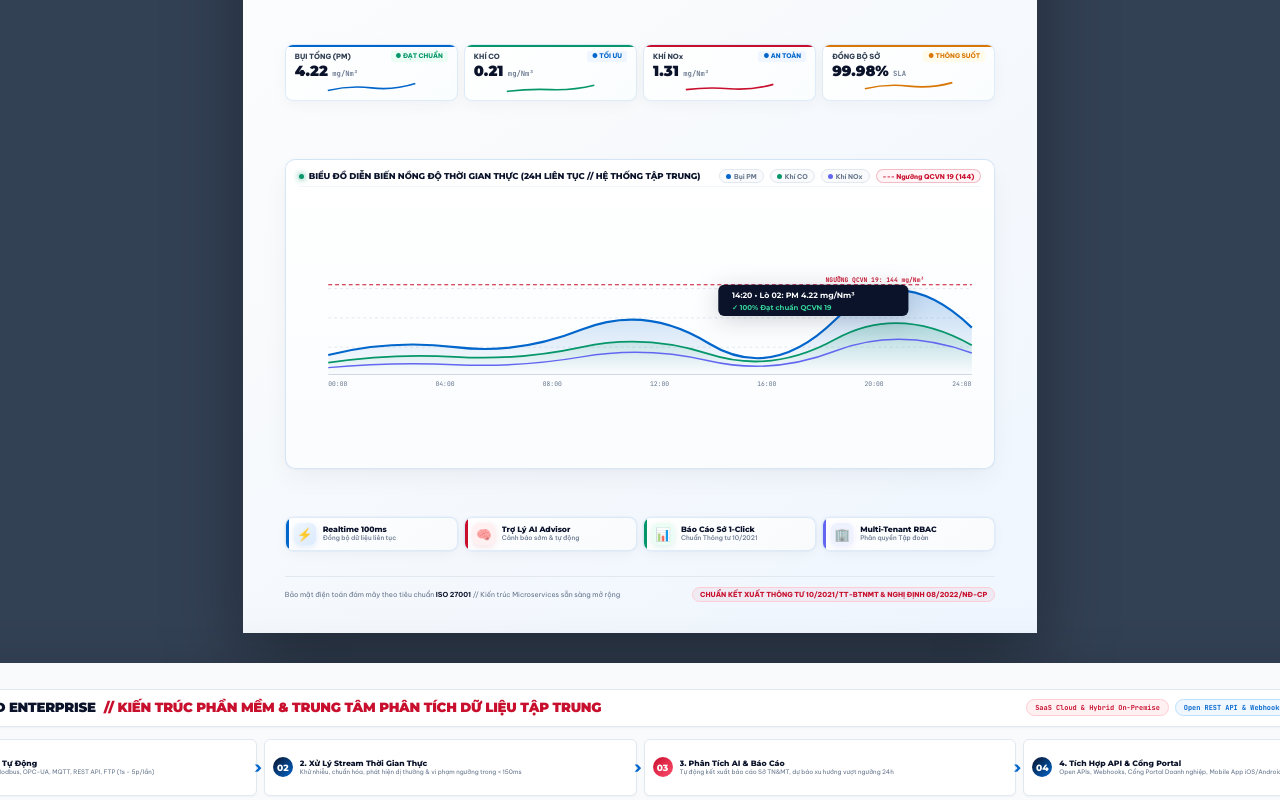
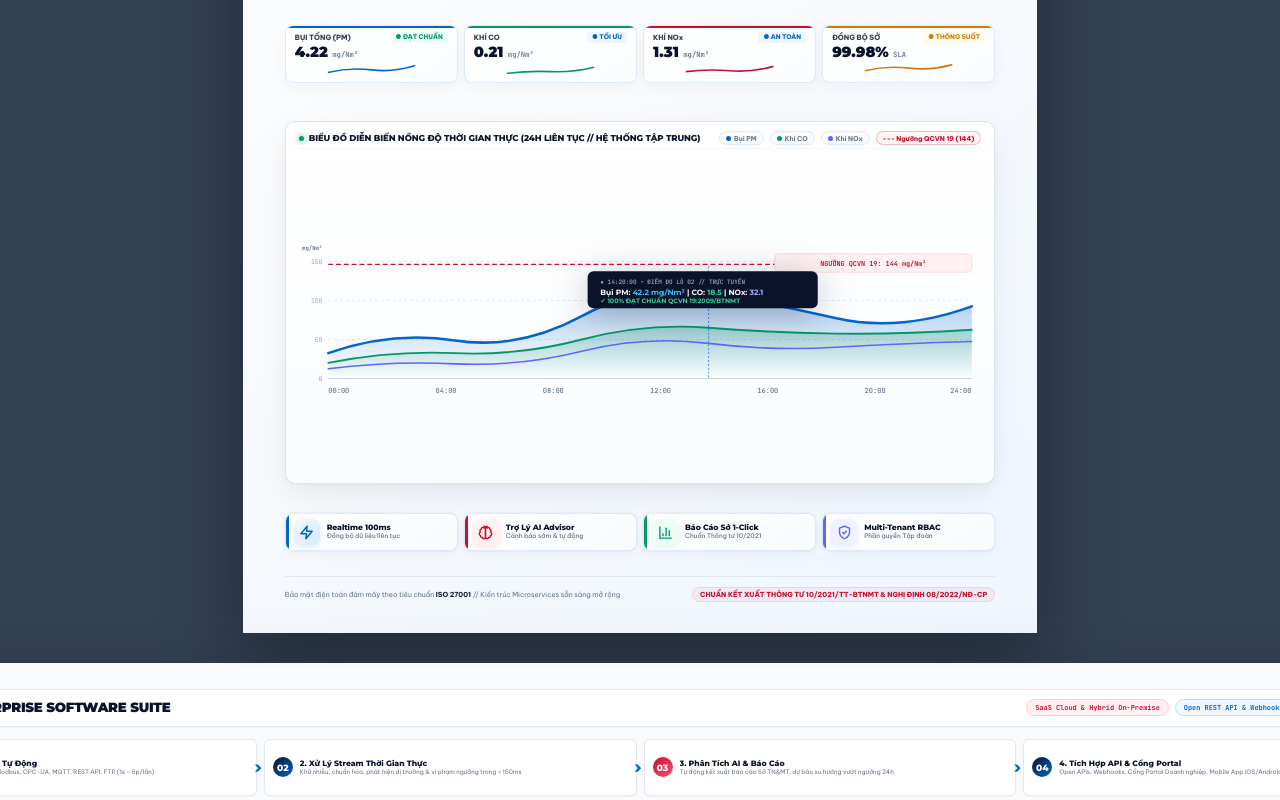
Before and after one commit to huudangdev/5s-brochure, a website: page templates/bi-fold.html in a window 1280 px wide. Shown: the part 520-1320 px from the top of the page. Drawn offline with Linux system fonts and the light colour scheme.

Commit message:
feat: replace default emojis with Lucide SVG icons, expand 24h chart with Y-axis scale, remove redundant spread title text

```diff
--- a/templates/bi-fold.html
+++ b/templates/bi-fold.html
@@ -478,8 +478,8 @@
       display: flex;
       flex-direction: column;
       justify-content: space-between;
-      box-shadow: 0 10px 28px -4px rgba(11, 19, 43, 0.06), 0 1px 3px rgba(11, 19, 43, 0.03);
-      height: 82mm;
+      box-shadow: 0 12px 32px -4px rgba(11, 19, 43, 0.08), 0 2px 6px rgba(11, 19, 43, 0.03);
+      height: 96mm;
       flex: none;
       position: relative;
     }
@@ -533,7 +533,7 @@
     }
     .seamless-svg-chart {
       width: 100%;
-      height: 68mm;
+      height: 82mm;
       overflow: visible;
     }
 
@@ -572,17 +572,15 @@
     .seamless-feat-pill:nth-child(4)::before { background: #6366F1; }
 
     .feat-icon-badge {
-      width: 22px;
-      height: 22px;
-      border-radius: 6px;
+      width: 26px;
+      height: 26px;
+      border-radius: 7px;
       background: linear-gradient(135deg, #EFF6FF, #DBEAFE);
       color: var(--5s-blue);
       display: flex;
       align-items: center;
       justify-content: center;
-      font-size: 9.5pt;
       flex-shrink: 0;
-      font-weight: 800;
       box-shadow: 0 2px 6px rgba(0, 102, 204, 0.12);
     }
     .seamless-feat-pill:nth-child(2) .feat-icon-badge {
@@ -1509,57 +1507,78 @@
             </div>
           </div>
 
-          <svg class="seamless-svg-chart" viewBox="0 0 700 130">
+          <svg class="seamless-svg-chart" viewBox="0 0 700 170">
             <defs>
               <linearGradient id="chartGradPM" x1="0" y1="0" x2="0" y2="1">
-                <stop offset="0%" stop-color="#0066CC" stop-opacity="0.25" />
+                <stop offset="0%" stop-color="#0066CC" stop-opacity="0.35" />
+                <stop offset="60%" stop-color="#0066CC" stop-opacity="0.12" />
                 <stop offset="100%" stop-color="#0066CC" stop-opacity="0.0" />
               </linearGradient>
               <linearGradient id="chartGradCO" x1="0" y1="0" x2="0" y2="1">
-                <stop offset="0%" stop-color="#059669" stop-opacity="0.2" />
+                <stop offset="0%" stop-color="#059669" stop-opacity="0.25" />
                 <stop offset="100%" stop-color="#059669" stop-opacity="0.0" />
               </linearGradient>
             </defs>
 
+            <!-- Y-Axis Scale Values & Units -->
+            <text x="24" y="12" fill="#64748B" font-size="5.8" font-family="JetBrains Mono" font-weight="bold" text-anchor="end">mg/Nm³</text>
+            <text x="24" y="27" fill="#94A3B8" font-size="6.5" font-family="JetBrains Mono" text-anchor="end">150</text>
+            <text x="24" y="67" fill="#94A3B8" font-size="6.5" font-family="JetBrains Mono" text-anchor="end">100</text>
+            <text x="24" y="107" fill="#94A3B8" font-size="6.5" font-family="JetBrains Mono" text-anchor="end">50</text>
+            <text x="24" y="147" fill="#94A3B8" font-size="6.5" font-family="JetBrains Mono" text-anchor="end">0</text>
+
             <!-- Background Grid Lines -->
-            <line x1="30" y1="20" x2="690" y2="20" stroke="#E2E8F0" stroke-dasharray="3,3" />
-            <line x1="30" y1="50" x2="690" y2="50" stroke="#E2E8F0" stroke-dasharray="3,3" />
-            <line x1="30" y1="80" x2="690" y2="80" stroke="#E2E8F0" stroke-dasharray="3,3" />
-            <line x1="30" y1="108" x2="690" y2="108" stroke="#CBD5E1" />
-
-            <!-- Red Dashed QCVN 19 Limit Line -->
-            <line x1="30" y1="16" x2="690" y2="16" stroke="#C8102E" stroke-width="1.2" stroke-dasharray="4,3" />
-            <text x="540" y="13" fill="#C8102E" font-size="6.5" font-family="JetBrains Mono" font-weight="bold">NGƯỠNG QCVN 19: 144 mg/Nm³</text>
+            <line x1="30" y1="24" x2="690" y2="24" stroke="#E2E8F0" stroke-dasharray="3,3" />
+            <line x1="30" y1="64" x2="690" y2="64" stroke="#E2E8F0" stroke-dasharray="3,3" />
+            <line x1="30" y1="104" x2="690" y2="104" stroke="#E2E8F0" stroke-dasharray="3,3" />
+            <line x1="30" y1="144" x2="690" y2="144" stroke="#CBD5E1" stroke-width="1.2" />
+
+            <!-- Red Dashed QCVN 19 Limit Line & Badge -->
+            <line x1="30" y1="27" x2="690" y2="27" stroke="#C8102E" stroke-width="1.4" stroke-dasharray="5,3" />
+            <rect x="488" y="16" width="202" height="19" rx="4" fill="#FFF1F2" stroke="#FECDD3" stroke-width="0.8" />
+            <text x="589" y="29" fill="#C8102E" font-size="7" font-family="JetBrains Mono" font-weight="bold" text-anchor="middle">NGƯỠNG QCVN 19: 144 mg/Nm³</text>
 
             <!-- PM Area & Curve (Blue) -->
-            <path d="M 30 88 Q 95 72 160 80 T 290 62 T 420 76 T 550 52 T 690 60 L 690 108 L 30 108 Z" fill="url(#chartGradPM)" />
-            <path d="M 30 88 Q 95 72 160 80 T 290 62 T 420 76 T 550 52 T 690 60" fill="none" stroke="#0066CC" stroke-width="2.2" />
+            <path d="M 30 118 Q 95 95 160 105 T 290 80 T 420 56 T 550 82 T 690 70 L 690 144 L 30 144 Z" fill="url(#chartGradPM)" />
+            <path d="M 30 118 Q 95 95 160 105 T 290 80 T 420 56 T 550 82 T 690 70" fill="none" stroke="#0066CC" stroke-width="2.6" stroke-linecap="round" />
 
             <!-- CO Area & Curve (Emerald) -->
-            <path d="M 30 96 Q 95 86 160 90 T 290 80 T 420 87 T 550 72 T 690 78 L 690 108 L 30 108 Z" fill="url(#chartGradCO)" />
-            <path d="M 30 96 Q 95 86 160 90 T 290 80 T 420 87 T 550 72 T 690 78" fill="none" stroke="#059669" stroke-width="1.8" />
+            <path d="M 30 128 Q 95 115 160 118 T 290 104 T 420 92 T 550 98 T 690 94 L 690 144 L 30 144 Z" fill="url(#chartGradCO)" />
+            <path d="M 30 128 Q 95 115 160 118 T 290 104 T 420 92 T 550 98 T 690 94" fill="none" stroke="#059669" stroke-width="1.9" stroke-linecap="round" />
 
             <!-- NOx Curve (Violet) -->
-            <path d="M 30 101 Q 95 95 160 98 T 290 90 T 420 94 T 550 84 T 690 86" fill="none" stroke="#6366F1" stroke-width="1.5" />
-            <rect x="430" y="16" width="195" height="32" rx="6" fill="#0B132B" filter="drop-shadow(0 4px 12px rgba(11,19,43,0.18))" />
-            <text x="444" y="30" fill="#FFFFFF" font-size="8" font-family="Montserrat" font-weight="bold">14:20 • Lò 02: PM 4.22 mg/Nm³</text>
-            <text x="444" y="42" fill="#34D399" font-size="7.2" font-family="Montserrat" font-weight="bold">✓ 100% Đạt chuẩn QCVN 19</text>
+            <path d="M 30 134 Q 95 126 160 129 T 290 116 T 420 108 T 550 112 T 690 106" fill="none" stroke="#6366F1" stroke-width="1.6" stroke-linecap="round" />
+
+            <!-- Active Telemetry Marker & Inspection Tooltip at 14:20 -->
+            <line x1="420" y1="29" x2="420" y2="144" stroke="#0066CC" stroke-width="1.2" stroke-dasharray="2,2" opacity="0.6" />
+            <circle cx="420" cy="56" r="8" fill="#0066CC" opacity="0.18" />
+            <circle cx="420" cy="56" r="4.5" fill="#0066CC" opacity="0.35" />
+            <circle cx="420" cy="56" r="2.8" fill="#FFFFFF" stroke="#0066CC" stroke-width="2" />
+
+            <rect x="296" y="34" width="236" height="38" rx="6" fill="#0B132B" filter="drop-shadow(0 6px 18px rgba(11,19,43,0.25))" />
+            <text x="309" y="47" fill="#94A3B8" font-size="6.2" font-family="JetBrains Mono" font-weight="600">● 14:20:00 • ĐIỂM ĐO LÒ 02 // TRỰC TUYẾN</text>
+            <text x="309" y="58.5" fill="#FFFFFF" font-size="7.8" font-family="Montserrat" font-weight="bold">Bụi PM: <tspan fill="#38BDF8">42.2 mg/Nm³</tspan> | CO: <tspan fill="#34D399">18.5</tspan> | NOx: <tspan fill="#A5B4FC">32.1</tspan></text>
+            <text x="309" y="67" fill="#34D399" font-size="6.5" font-family="Montserrat" font-weight="bold">✓ 100% ĐẠT CHUẨN QCVN 19:2009/BTNMT</text>
 
             <!-- Time-axis Labels -->
-            <text x="30" y="120" fill="#64748B" font-size="6.5" font-family="JetBrains Mono">00:00</text>
-            <text x="140" y="120" fill="#64748B" font-size="6.5" font-family="JetBrains Mono">04:00</text>
-            <text x="250" y="120" fill="#64748B" font-size="6.5" font-family="JetBrains Mono">08:00</text>
-            <text x="360" y="120" fill="#64748B" font-size="6.5" font-family="JetBrains Mono">12:00</text>
-            <text x="470" y="120" fill="#64748B" font-size="6.5" font-family="JetBrains Mono">16:00</text>
-            <text x="580" y="120" fill="#64748B" font-size="6.5" font-family="JetBrains Mono">20:00</text>
-            <text x="670" y="120" fill="#64748B" font-size="6.5" font-family="JetBrains Mono">24:00</text>
+            <text x="30" y="159" fill="#64748B" font-size="7.2" font-family="JetBrains Mono" font-weight="500">00:00</text>
+            <text x="140" y="159" fill="#64748B" font-size="7.2" font-family="JetBrains Mono" font-weight="500">04:00</text>
+            <text x="250" y="159" fill="#64748B" font-size="7.2" font-family="JetBrains Mono" font-weight="500">08:00</text>
+            <text x="360" y="159" fill="#64748B" font-size="7.2" font-family="JetBrains Mono" font-weight="500">12:00</text>
+            <text x="470" y="159" fill="#64748B" font-size="7.2" font-family="JetBrains Mono" font-weight="500">16:00</text>
+            <text x="580" y="159" fill="#64748B" font-size="7.2" font-family="JetBrains Mono" font-weight="500">20:00</text>
+            <text x="668" y="159" fill="#64748B" font-size="7.2" font-family="JetBrains Mono" font-weight="500">24:00</text>
           </svg>
         </div>
 
         <!-- 4 Floating Software Feature Badges directly on background -->
         <div class="seamless-feature-pills-row">
           <div class="seamless-feat-pill">
-            <div class="feat-icon-badge">⚡</div>
+            <div class="feat-icon-badge">
+              <svg width="15" height="15" viewBox="0 0 24 24" fill="none" stroke="currentColor" stroke-width="2.5" stroke-linecap="round" stroke-linejoin="round">
+                <polygon points="13 2 3 14 12 14 11 22 21 10 12 10 13 2"></polygon>
+              </svg>
+            </div>
             <div class="feat-pill-text">
               <h6>Realtime 100ms</h6>
               <p>Đồng bộ dữ liệu liên tục</p>
@@ -1567,7 +1586,12 @@
           </div>
 
           <div class="seamless-feat-pill">
-            <div class="feat-icon-badge" style="background: var(--5s-crimson-subtle); color: var(--5s-crimson);">🧠</div>
+            <div class="feat-icon-badge" style="background: var(--5s-crimson-subtle); color: var(--5s-crimson);">
+              <svg width="15" height="15" viewBox="0 0 24 24" fill="none" stroke="currentColor" stroke-width="2.2" stroke-linecap="round" stroke-linejoin="round">
+                <path d="M9.5 2A2.5 2.5 0 0 1 12 4.5v15a2.5 2.5 0 0 1-4.96.44 2.5 2.5 0 0 1-2.96-3.08 3 3 0 0 1-.34-5.58 2.5 2.5 0 0 1 1.32-4.24 2.5 2.5 0 0 1 4.44-2.04Z"></path>
+                <path d="M14.5 2A2.5 2.5 0 0 0 12 4.5v15a2.5 2.5 0 0 0 4.96.44 2.5 2.5 0 0 0 2.96-3.08 3 3 0 0 0 .34-5.58 2.5 2.5 0 0 0-1.32-4.24 2.5 2.5 0 0 0-4.44-2.04Z"></path>
+              </svg>
+            </div>
             <div class="feat-pill-text">
               <h6>Trợ Lý AI Advisor</h6>
               <p>Cảnh báo sớm &amp; tự động</p>
@@ -1575,7 +1599,14 @@
           </div>
 
           <div class="seamless-feat-pill">
-            <div class="feat-icon-badge" style="background: #ECFDF5; color: var(--5s-green);">📊</div>
+            <div class="feat-icon-badge" style="background: #ECFDF5; color: var(--5s-green);">
+              <svg width="15" height="15" viewBox="0 0 24 24" fill="none" stroke="currentColor" stroke-width="2.2" stroke-linecap="round" stroke-linejoin="round">
+                <path d="M3 3v18h18"></path>
+                <path d="M18 17V9"></path>
+                <path d="M13 17V5"></path>
+                <path d="M8 17v-3"></path>
+              </svg>
+            </div>
             <div class="feat-pill-text">
               <h6>Báo Cáo Sở 1-Click</h6>
               <p>Chuẩn Thông tư 10/2021</p>
@@ -1583,7 +1614,12 @@
           </div>
 
           <div class="seamless-feat-pill">
-            <div class="feat-icon-badge" style="background: #EEF2FF; color: #6366F1;">🏢</div>
+            <div class="feat-icon-badge" style="background: #EEF2FF; color: #6366F1;">
+              <svg width="15" height="15" viewBox="0 0 24 24" fill="none" stroke="currentColor" stroke-width="2.2" stroke-linecap="round" stroke-linejoin="round">
+                <path d="M12 22s8-4 8-10V5l-8-3-8 3v7c0 6 8 10 8 10"></path>
+                <path d="m9 12 2 2 4-4"></path>
+              </svg>
+            </div>
             <div class="feat-pill-text">
               <h6>Multi-Tenant RBAC</h6>
               <p>Phân quyền Tập đoàn</p>
@@ -1616,7 +1652,7 @@
       <div class="spread-masthead">
         <div style="display: flex; align-items: center; gap: 8px;">
           <img src="../assets/logo.png" alt="5S Logo" style="height: 20px; width: auto;" />
-          <h2 class="spread-title">5S CLOUD ENTERPRISE <span>// KIẾN TRÚC PHẦN MỀM &amp; TRUNG TÂM PHÂN TÍCH DỮ LIỆU TẬP TRUNG</span></h2>
+          <h2 class="spread-title">5S ENTERPRISE SOFTWARE SUITE</h2>
         </div>
         <div class="spread-meta-badges">
           <span class="spread-badge red">SaaS Cloud &amp; Hybrid On-Premise</span>
@@ -2136,10 +2172,22 @@
             Nhận ngay buổi tư vấn kiến trúc kỹ thuật 1:1 và khảo sát kết nối hệ thống trạm quan trắc miễn phí.
           </div>
           <div style="display: flex; flex-wrap: wrap; gap: 10px; font-size: 5.4pt; color: white;">
-            <div>📞 <strong>Hotline 24/7:</strong> 1900 5858 / 0988 555 588</div>
-            <div>📧 <strong>Email:</strong> sales@5s-service.com</div>
-            <div>🌐 <strong>Portal:</strong> https://5scloud.vn</div>
-            <div>📍 <strong>Văn phòng:</strong> Hà Nội • TP.HCM • Đà Nẵng • Bình Dương</div>
+            <div style="display: inline-flex; align-items: center; gap: 3px;">
+              <svg width="9" height="9" viewBox="0 0 24 24" fill="none" stroke="#38BDF8" stroke-width="2" stroke-linecap="round" stroke-linejoin="round"><path d="M22 16.92v3a2 2 0 0 1-2.18 2 19.79 19.79 0 0 1-8.63-3.07 19.5 19.5 0 0 1-6-6 19.79 19.79 0 0 1-3.07-8.67A2 2 0 0 1 4.11 2h3a2 2 0 0 1 2 1.72 12.84 12.84 0 0 0 .7 2.81 2 2 0 0 1-.45 2.11L8.09 9.91a16 16 0 0 0 6 6l1.27-1.27a2 2 0 0 1 2.11-.45 12.84 12.84 0 0 0 2.81.7A2 2 0 0 1 22 16.92z"></path></svg>
+              <span><strong>Hotline 24/7:</strong> 1900 5858 / 0988 555 588</span>
+            </div>
+            <div style="display: inline-flex; align-items: center; gap: 3px;">
+              <svg width="9" height="9" viewBox="0 0 24 24" fill="none" stroke="#38BDF8" stroke-width="2" stroke-linecap="round" stroke-linejoin="round"><rect width="20" height="16" x="2" y="4" rx="2"></rect><path d="m22 7-8.97 5.7a1.94 1.94 0 0 1-2.06 0L2 7"></path></svg>
+              <span><strong>Email:</strong> sales@5s-service.com</span>
+            </div>
+            <div style="display: inline-flex; align-items: center; gap: 3px;">
+              <svg width="9" height="9" viewBox="0 0 24 24" fill="none" stroke="#38BDF8" stroke-width="2" stroke-linecap="round" stroke-linejoin="round"><circle cx="12" cy="12" r="10"></circle><line x1="2" x2="22" y1="12" y2="12"></line><path d="M12 2a15.3 15.3 0 0 1 4 10 15.3 15.3 0 0 1-4 10 15.3 15.3 0 0 1-4-10 15.3 15.3 0 0 1 4-10z"></path></svg>
+              <span><strong>Portal:</strong> https://5scloud.vn</span>
+            </div>
+            <div style="display: inline-flex; align-items: center; gap: 3px;">
+              <svg width="9" height="9" viewBox="0 0 24 24" fill="none" stroke="#38BDF8" stroke-width="2" stroke-linecap="round" stroke-linejoin="round"><path d="M20 10c0 6-8 12-8 12s-8-6-8-12a8 8 0 0 1 16 0Z"></path><circle cx="12" cy="10" r="3"></circle></svg>
+              <span><strong>Văn phòng:</strong> Hà Nội • TP.HCM • Đà Nẵng • Bình Dương</span>
+            </div>
           </div>
         </div>
         <div style="display: flex; flex-direction: column; align-items: center; gap: 3px;">
```
Also changed, not shown: dist/ui-ux-audit/01-front-cover.png, dist/ui-ux-audit/02-inside-spread.png, dist/ui-ux-audit/03-back-cover.png, 2 other files.
